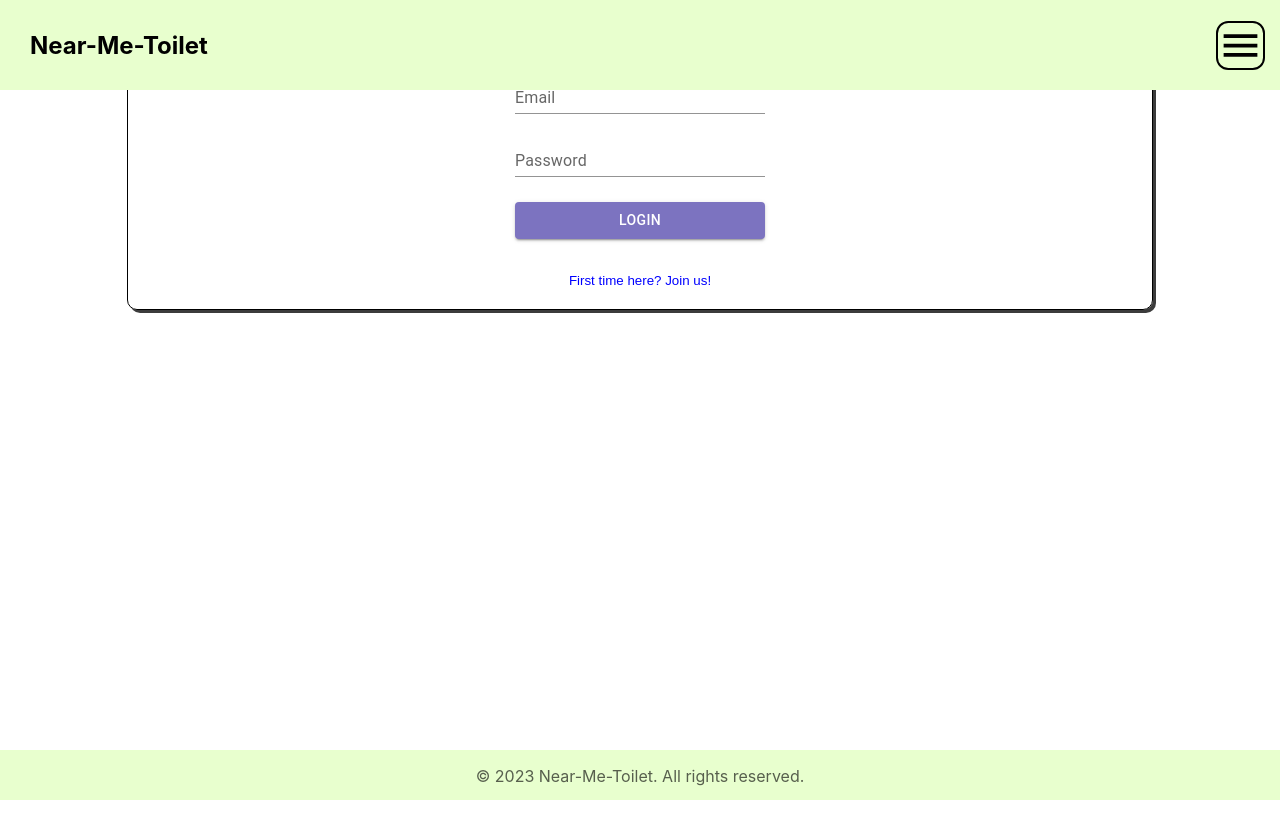
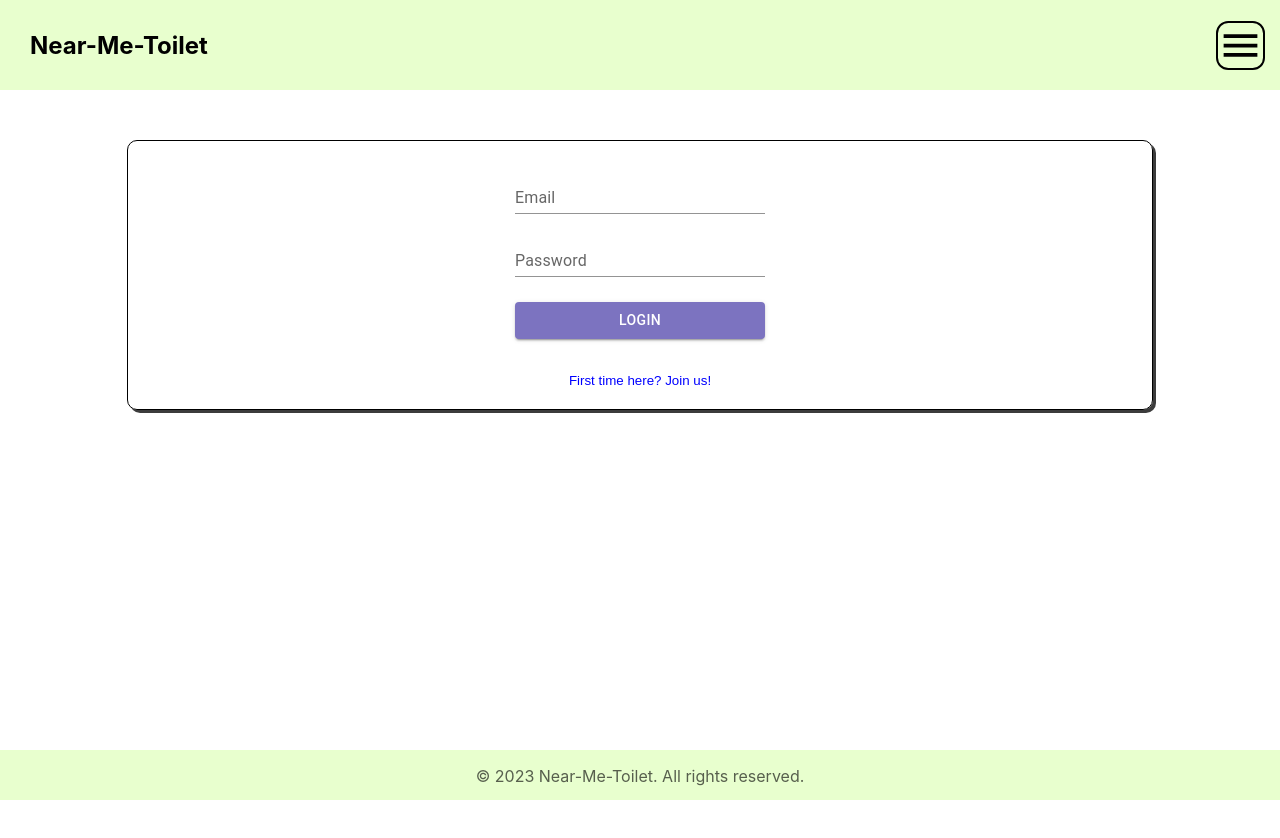
Before and after one commit to gagataiga/Public-Toilet-NearBy, a React (Create React App) app in the folder client/: page /auth in a window 1280 px wide. After the commit the page ends 800 px from the top, so only its background shows below. Built offline with nearby package versions, Linux system fonts and the light colour scheme; no server answers.

Commit message:
feat: center auth form horizontally and avoid overlap with header

```diff
--- a/client/src/components/AuthFrom.css
+++ b/client/src/components/AuthForm.css
@@ -1,8 +1,9 @@
 .form__container{
   text-align: center;
   border: 1px solid black;
+  position: fixed;
+  top: 100px;
   width: 80%;
-  margin: auto;
   margin-top: 40px;
   border-radius: 10px;
   box-shadow: 3px 3px rgba(0, 0, 0, 0.763);
--- a/client/src/components/AuthForm.tsx
+++ b/client/src/components/AuthForm.tsx
@@ -2,7 +2,7 @@ import React, { useEffect, useState } from 'react'
 import Box from '@mui/material/Box';
 import TextField from '@mui/material/TextField';
 import Button from '@mui/material/Button';
-import "./AuthFrom.css";
+import "./AuthForm.css";
 import { signIn, signUp } from '../redux/authSlice';
 import { useAppSelector, useAppDispatch } from '../redux/hooks';
 import { useNavigate } from 'react-router-dom';
--- /dev/null
+++ b/client/src/pages/Auth.css
@@ -0,0 +1,5 @@
+.auth{
+  display: flex;
+  justify-content: center;
+  align-items: center;
+}
--- a/client/src/pages/Auth.tsx
+++ b/client/src/pages/Auth.tsx
@@ -1,10 +1,13 @@
 import React, { useEffect } from 'react'
 import AuthForm from '../components/AuthForm'
+import "./Auth.css";
 
 function Auth() {
 
   return (
-    <AuthForm/>
+    <div className='auth'>
+      <AuthForm/>
+    </div>
   )
 }
 
```
